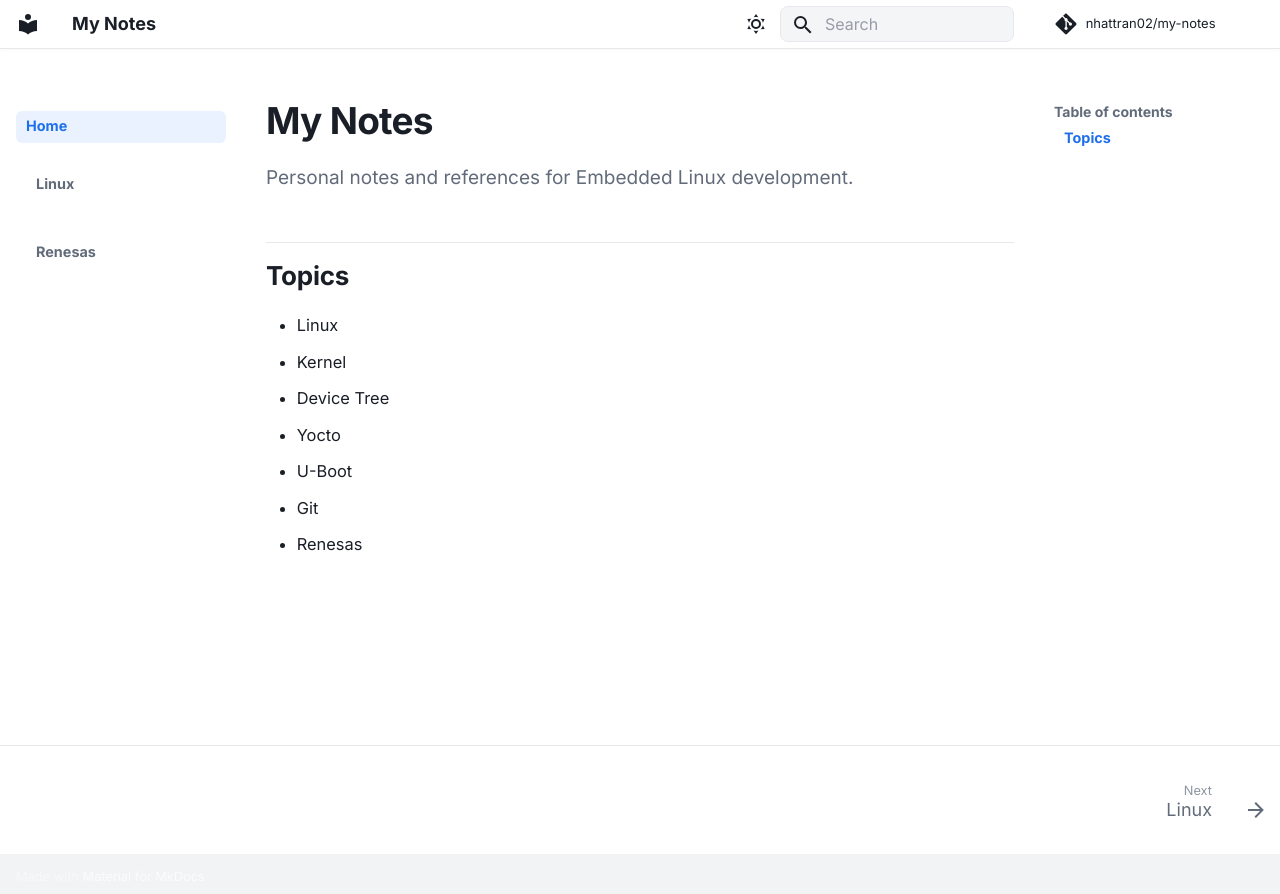
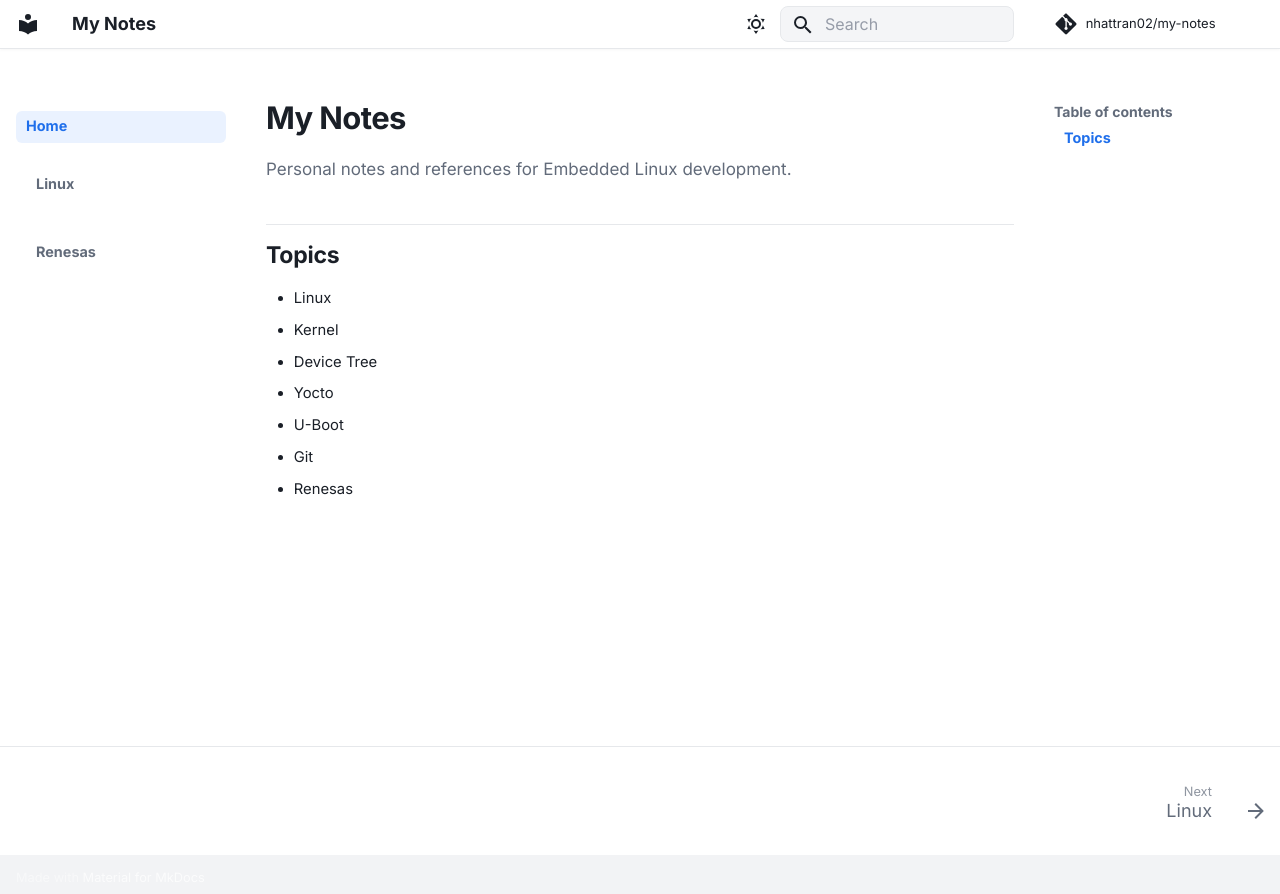
Before and after one commit to nhattran02/my-notes, an MkDocs documentation site: the page built from docs/index.md, in a window 1280 px wide. Shown: the top 894 px of the page. Built offline with MkDocs 1.6.1 and Material for MkDocs 9.7.7, drawn with Linux system fonts in a browser that asks for light colours; comment, search, counter and statistics services are not loaded.

Commit message:
Reduce font size of contents
Signed-off-by: Nhat Tran <nhat.tran.zg@bp.renesas.com>

```diff
--- a/docs/stylesheets/extra.css
+++ b/docs/stylesheets/extra.css
@@ -32,8 +32,8 @@
 }
 
 .md-typeset {
-  font-size: 0.82rem;
-  line-height: 1.72;
+  font-size: 0.74rem;
+  line-height: 1.65;
 }
 
 /* =========================================================
@@ -287,15 +287,15 @@
 .md-typeset h1 {
   color: var(--md-default-fg-color);
   font-weight: 800;
-  font-size: 1.85rem;
+  font-size: 1.55rem;
   letter-spacing: -0.02em;
-  line-height: 1.2;
+  line-height: 1.25;
   margin-bottom: 0.4em;
 }
 
 .md-typeset h2 {
   font-weight: 700;
-  font-size: 1.3rem;
+  font-size: 1.15rem;
   letter-spacing: -0.01em;
   margin-top: 1.8em;
   padding-top: 0.6em;
@@ -304,19 +304,19 @@
 
 .md-typeset h3 {
   font-weight: 650;
-  font-size: 1.05rem;
+  font-size: 0.95rem;
   margin-top: 1.6em;
 }
 
 .md-typeset h4 {
   font-weight: 600;
-  font-size: 0.9rem;
+  font-size: 0.82rem;
 }
 
 /* subtitle paragraph directly after H1 */
 .md-typeset h1 + p {
   color: var(--md-default-fg-color--light);
-  font-size: 0.95rem;
+  font-size: 0.85rem;
 }
 
 .md-typeset a {
```
Also changed, not shown: site/stylesheets/extra.css.
